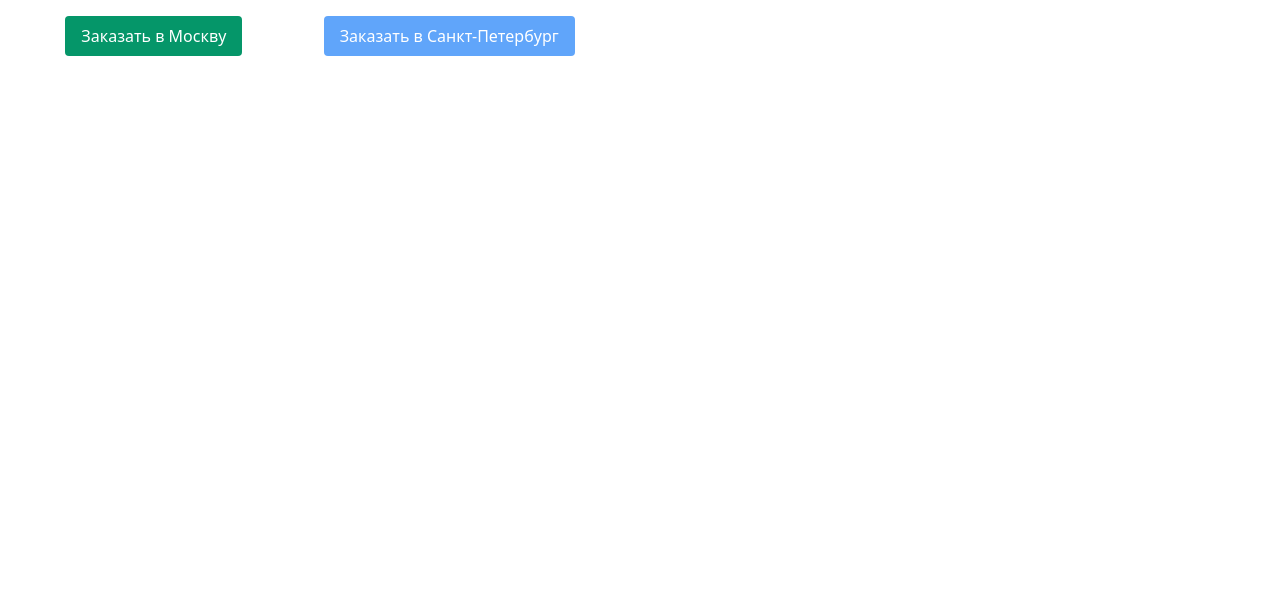
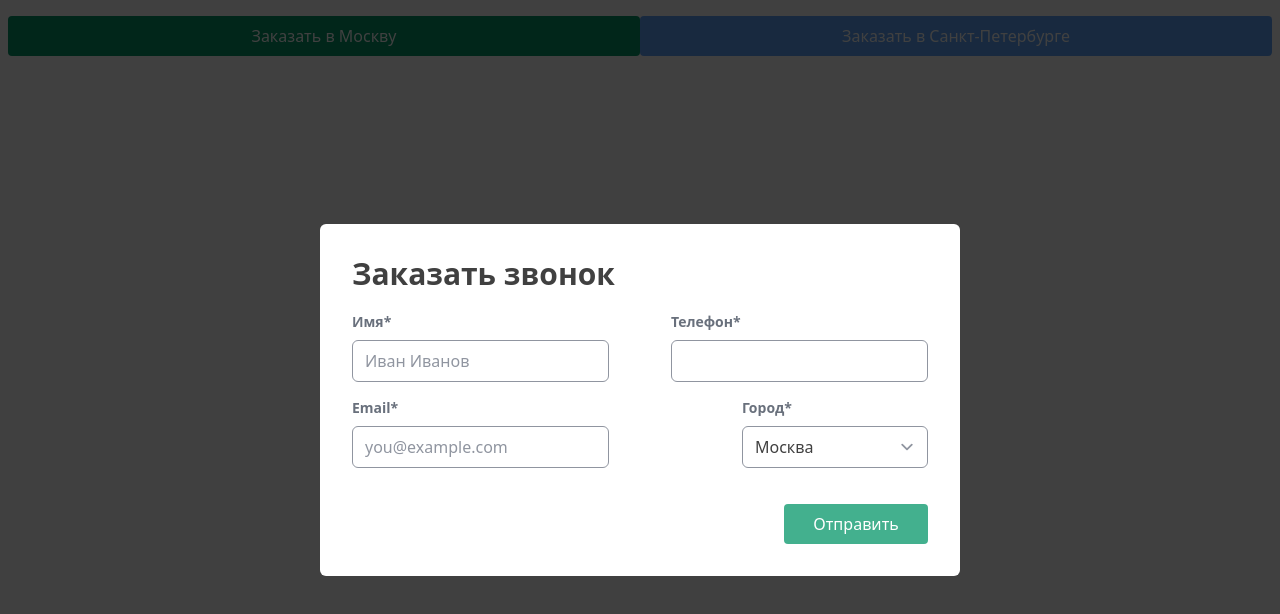
Before and after one commit to We6Owl/call-order, a Vue app: page / in a window 1280 px wide. Shown: the top 614 px of the page. Built offline with nearby package versions, Linux system fonts and the light colour scheme.

Commit message:
layout fix

```diff
--- a/package.json
+++ b/package.json
@@ -8,6 +8,7 @@
     "lint": "vue-cli-service lint"
   },
   "dependencies": {
+    "@tailwindcss/forms": "^0.4.0",
     "@tailwindcss/postcss7-compat": "^2.2.17",
     "autoprefixer": "^9",
     "core-js": "^3.6.5",
--- a/src/App.vue
+++ b/src/App.vue
@@ -1,74 +1,135 @@
 <template>
   <div id="app">
+    <div class="container">
     <button
-      type="button"
-      class="btn btn_green"
-      @click="showModal"
+      class="btn_green"
+      id="show-modal"
+      @click="
+        showModal = true;
+        citySelect = 1;
+      "
     >
       Заказать в Москву
     </button>
+    <button
+      class="btn_blue"
+      id="show-modal"
+      @click="
+        showModal = true;
+        citySelect = 2;
+      "
+    >
+      Заказать в Санкт-Петербурге
+    </button>
+    <modal v-if="showModal" @close="showModal = false">
+      <h3 slot="header" class="lg:text-3xl">Заказать звонок</h3>
+      <div slot="body">
+        <form>
+          <div class="flex justify-between flex-wrap flex-col md:flex-row">
 
-      <button
-      type="button"
-      class="btn btn_blue"
-      @click="showModal"
+            <div class="mb-4">
+              <label
+                class=""
+                for="username"
+                >Имя*</label
               >
-      Заказать в Санкт-Петербург
-      </button>
-      <Modal
-            v-show="isModalVisible"
-            @close="closeModal"
+              <input
+                class="form-input rounded-md w-full"
+                id="username"
+                type="text"
+                placeholder="Иван Иванов"
               />
-          <Modal
-        v-show="isModalVisible"
-        @close="closeModal"
+            </div>
+            <div class="mb-4">
+              <label
+                class=""
+                for="tel"
+                >Телефон*</label
               >
-        <template v-slot:header>
-          This is a new modal header.
-        </template>
-
-        <template v-slot:body>
-          This is a new modal body.
-        </template>
-
-        <template v-slot:footer>
-          This is a new modal footer.
-        </template>
-      </Modal>
+              <input
+                class="form-input rounded-md w-full"
+                type="tel"
+                id="tel"
+              />
+            </div>
+            <div class="mb-4">
+              <label
+                class=""
+                for="email"
+                >Email*</label
+              >
+              <input
+                class="form-input rounded-md w-full"
+                id="email"
+                type="email"
+                placeholder="you@example.com"
+              />
+            </div>
+            <div class="mb-4">
+              <label class="" for="select">
+                Город*
+              </label>
+              <select class="form-select rounded-md w-full">
+                <option
+                  class="text-gray-700"
+                  v-for="item in contacts"
+                  :key="item"
+                  v-bind:value="item.id"
+                >
+                  {{ item.name }}
+                </option>
+              </select>
+            </div>
+          </div>
+        </form>
+      </div>
+    </modal>
+    </div>
   </div>
 </template>
 
 <script>
-import Modal from './components/ModalTemplate.vue'
+import Modal from "./components/ModalTemplate.vue";
+
 export default {
-  name: 'App',
+  name: "App",
   components: {
-    Modal
+    Modal,
+  },
+  props: {
+    citySelect: String,
   },
   data() {
     return {
-      isModalVisible: false,
+      showModal: true,
+      contacts: [
+        {
+          id: 1,
+          name: "Москва",
+        },
+        {
+          id: 2,
+          name: "Санкт-Петербург",
+        },
+        {
+          id: 3,
+          name: "Казань",
+        },
+      ],
     };
   },
-  methods: {
-      showModal() {
-        this.isModalVisible = true;
-      },
-      closeModal() {
-        this.isModalVisible = false;
-      }
-  }
-}
+};
 </script>
 
 <style>
-#app {
-  @apply flex flex-col justify-evenly text-white whitespace-nowrap md:w-1/2 md:flex-row
+.btn_green {
+  @apply bg-green-600 rounded px-4 py-2 my-4 text-white w-full md:w-1/2;
 }
 .btn_blue {
-  @apply bg-blue-400 rounded px-4 py-2 m-4
+  @apply bg-blue-400 rounded px-4 py-2 text-white w-full md:w-1/2 ;
 }
-.btn_green {
-  @apply bg-green-600 rounded px-4 py-2 m-4
+label {
+  @apply block text-gray-700 text-sm font-bold mb-2;
 }
+
 </style>
--- /dev/null
+++ b/src/components/BtnCall.vue
@@ -0,0 +1,22 @@
+<template>
+      <button id="show-modal" @click="showModal = true"> {{ msg }} </button>
+</template>
+
+<script>
+
+
+export default {
+      name: "BtnCall",
+      props: {
+            msg: String
+      },
+      data() {
+    return {
+      showModal: false
+    };
+  },
+
+
+
+}
+</script>
--- a/src/components/HelloWorld.vue
+++ /dev/null
@@ -1,58 +0,0 @@
-<template>
-  <div class="hello">
-    <h1>{{ msg }}</h1>
-    <p>
-      For a guide and recipes on how to configure / customize this project,<br>
-      check out the
-      <a href="https://cli.vuejs.org" target="_blank" rel="noopener">vue-cli documentation</a>.
-    </p>
-    <h3>Installed CLI Plugins</h3>
-    <ul>
-      <li><a href="https://github.com/vuejs/vue-cli/tree/dev/packages/%40vue/cli-plugin-babel" target="_blank" rel="noopener">babel</a></li>
-      <li><a href="https://github.com/vuejs/vue-cli/tree/dev/packages/%40vue/cli-plugin-eslint" target="_blank" rel="noopener">eslint</a></li>
-    </ul>
-    <h3>Essential Links</h3>
-    <ul>
-      <li><a href="https://vuejs.org" target="_blank" rel="noopener">Core Docs</a></li>
-      <li><a href="https://forum.vuejs.org" target="_blank" rel="noopener">Forum</a></li>
-      <li><a href="https://chat.vuejs.org" target="_blank" rel="noopener">Community Chat</a></li>
-      <li><a href="https://twitter.com/vuejs" target="_blank" rel="noopener">Twitter</a></li>
-      <li><a href="https://news.vuejs.org" target="_blank" rel="noopener">News</a></li>
-    </ul>
-    <h3>Ecosystem</h3>
-    <ul>
-      <li><a href="https://router.vuejs.org" target="_blank" rel="noopener">vue-router</a></li>
-      <li><a href="https://vuex.vuejs.org" target="_blank" rel="noopener">vuex</a></li>
-      <li><a href="https://github.com/vuejs/vue-devtools#vue-devtools" target="_blank" rel="noopener">vue-devtools</a></li>
-      <li><a href="https://vue-loader.vuejs.org" target="_blank" rel="noopener">vue-loader</a></li>
-      <li><a href="https://github.com/vuejs/awesome-vue" target="_blank" rel="noopener">awesome-vue</a></li>
-    </ul>
-  </div>
-</template>
-
-<script>
-export default {
-  name: 'HelloWorld',
-  props: {
-    msg: String
-  }
-}
-</script>
-
-<!-- Add "scoped" attribute to limit CSS to this component only -->
-<style scoped>
-h3 {
-  margin: 40px 0 0;
-}
-ul {
-  list-style-type: none;
-  padding: 0;
-}
-li {
-  display: inline-block;
-  margin: 0 10px;
-}
-a {
-  color: #42b983;
-}
-</style>
--- a/src/components/ModalTemplate.vue
+++ b/src/components/ModalTemplate.vue
@@ -1,115 +1,85 @@
 <template>
-  <div class="modal-backdrop">
-    <div class="modal">
-      <header class="modal-header">
+  <transition name="modal">
+    <div class="modal-mask">
+      <div class="modal-wrapper">
+        <div class="modal-container">
+          <div class="modal-header">
             <slot name="header">
-          This is the default title!
+              default header
             </slot>
-        <button
-          type="button"
-          class="btn-close"
-          @click="close"
-        >
-          x
+          </div>
+          <div class="modal-body">
+            <slot name="body">
+              default body
+            </slot>
+          </div>
+          <div class="flex justify-end">
+            <slot name="footer">
+              <button class="bg-green-600 rounded flex w-full md:w-1/4 text-center text-white py-2 justify-center" @click="$emit('close')">
+                Отправить
               </button>
-      </header>
-
-      <section class="modal-body">
-        <slot name="body">
-          This is the default body!
             </slot>
-       </section>
-
-      <footer class="modal-footer">
-        <slot name="footer">
-          This is the default footer!
-        </slot>
-        <button
-          type="button"
-          class="btn-green"
-          @click="close"
-        >
-          Close Modal
-        </button>
-      </footer>
           </div>
         </div>
+      </div>
+    </div>
+  </transition>
 </template>
 
 <script>
   export default {
     name: 'Modal',
-    methods: {
-      close() {
-        this.$emit('close');
-      },
-    },
   };
 </script>
 
 
 <style>
-  .modal-backdrop {
-    position: fixed;
-    top: 0;
-    bottom: 0;
-    left: 0;
-    right: 0;
-    background-color: rgba(0, 0, 0, 0.3);
-    display: flex;
-    justify-content: center;
-    align-items: center;
+.modal-mask {
+  @apply fixed top-0 left-0 w-full h-full bg-black opacity-75 table duration-75
 }
 
-  .modal {
-    background: #FFFFFF;
-    box-shadow: 2px 2px 20px 1px;
-    overflow-x: auto;
-    display: flex;
-    flex-direction: column;
+.modal-wrapper {
+  @apply table-cell align-middle
 }
 
-  .modal-header,
-  .modal-footer {
-    padding: 15px;
-    display: flex;
+.modal-container {
+  @apply rounded-md  lg:w-1/2 lg:m-auto p-8 m-4 bg-white shadow-sm duration-75;
 }
 
-  .modal-header {
-    position: relative;
-    border-bottom: 1px solid #eeeeee;
-    color: #4AAE9B;
-    justify-content: space-between;
-  }
-
-  .modal-footer {
-    border-top: 1px solid #eeeeee;
-    flex-direction: column;
-    justify-content: flex-end;
+.modal-header h3 {
+  margin-top: 0;
+  font-weight: 700;
 }
 
 .modal-body {
-    position: relative;
-    padding: 20px 10px;
+  margin: 20px 0;
 }
 
-  .btn-close {
-    position: absolute;
-    top: 0;
-    right: 0;
-    border: none;
-    font-size: 20px;
-    padding: 10px;
-    cursor: pointer;
-    font-weight: bold;
-    color: #4AAE9B;
-    background: transparent;
+.modal-default-button {
+  float: right;
 }
 
-  .btn-green {
-    color: white;
-    background: #4AAE9B;
-    border: 1px solid #4AAE9B;
-    border-radius: 2px;
+/*
+ * The following styles are auto-applied to elements with
+ * transition="modal" when their visibility is toggled
+ * by Vue.js.
+ *
+ * You can easily play with the modal transition by editing
+ * these styles.
+ */
+
+.modal-enter {
+  opacity: 0;
 }
+
+.modal-leave-active {
+  opacity: 0;
+}
+
+.modal-enter .modal-container,
+.modal-leave-active .modal-container {
+  -webkit-transform: scale(1.1);
+  transform: scale(1.1);
+}
+
 </style>
--- a/tailwind.config.js
+++ b/tailwind.config.js
@@ -2,10 +2,18 @@ module.exports = {
   purge: ['./public/**/*.html', './src/**/*.{vue,js,ts,jsx,tsx,css}'],
   darkMode: false, // or 'media' or 'class'
   theme: {
+  container: {
+      padding: '.5rem',
+      center: true,
+    },
     extend: {},
   },
   variants: {
     extend: {},
   },
-  plugins: [],
+  plugins: [
+     require("@tailwindcss/forms")({
+      strategy: 'class',
+    }),
+  ],
 }
```
Also changed, not shown: 1 other file (tests, documents, lock files or other folders). Lines whose indentation alone changed are shown as unchanged.
